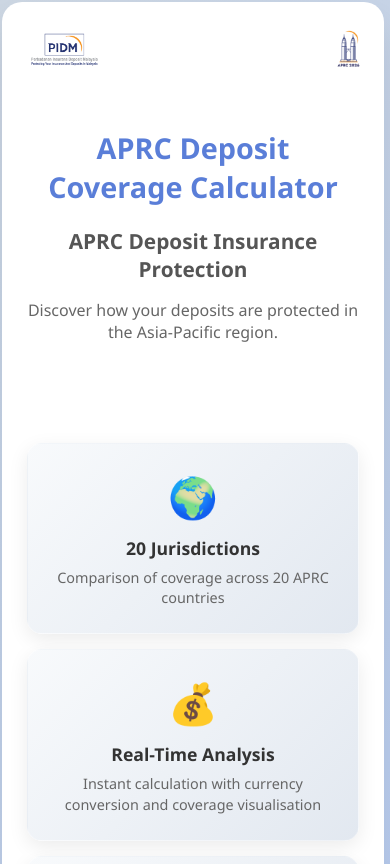
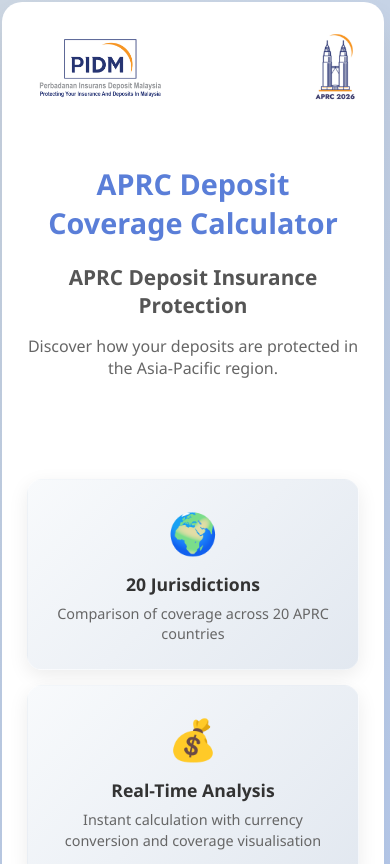
Before and after one commit to Piperzero/APRC2026, a plain HTML site: page V98-APRC.html in a window 390 px wide. Shown: the top 864 px of the page. Drawn offline with Linux system fonts and the light colour scheme.

Commit message:
120px logo resizing

```diff
--- a/V98-APRC.html
+++ b/V98-APRC.html
@@ -180,28 +180,28 @@
       margin-bottom: 4px;
     }
     .pidm-logo {
-      height: 44px;
-      max-height: 44px;
+      height: 120px;
+      max-height: 120px;
       width: auto;
-      max-width: 160px;
+      max-width: 260px;
       object-fit: contain;
       display: block;
     }
     .aprc-logo {
-      height: 44px;
-      max-height: 44px;
+      height: 120px;
+      max-height: 120px;
       width: auto;
-      max-width: 60px;
+      max-width: 100px;
       object-fit: contain;
       display: block;
     }
     @media (max-width: 600px) {
-      .pidm-logo { height: 34px; max-height: 34px; max-width: 120px; }
-      .aprc-logo { height: 34px; max-height: 34px; max-width: 46px; }
+      .pidm-logo { height: 80px; max-height: 80px; max-width: 190px; }
+      .aprc-logo { height: 80px; max-height: 80px; max-width: 70px; }
     }
     @media (max-width: 360px) {
-      .pidm-logo { height: 28px; max-height: 28px; }
-      .aprc-logo { height: 28px; max-height: 28px; }
+      .pidm-logo { height: 60px; max-height: 60px; }
+      .aprc-logo { height: 60px; max-height: 60px; }
     }
 
     /* ============================================
@@ -1042,8 +1042,8 @@
          ============================================ -->
     <div class="page active" id="page0">
       <div class="logo-bar">
-      <img src="https://raw.githubusercontent.com/Piperzero/APRC2026/main/PIDM26_transparent.png" alt="PIDM APRC 2026" class="pidm-logo" style="height:44px;width:auto;max-height:44px;">
-      <img src="https://raw.githubusercontent.com/Piperzero/APRC2026/main/aprc2026-logo.png" alt="APRC 2026" class="aprc-logo" style="height:44px;width:auto;max-height:44px;">
+      <img src="https://raw.githubusercontent.com/Piperzero/APRC2026/main/PIDM26_transparent.png" alt="PIDM APRC 2026" class="pidm-logo">
+      <img src="https://raw.githubusercontent.com/Piperzero/APRC2026/main/aprc2026-logo.png" alt="APRC 2026" class="aprc-logo">
     </div>
       <div class="landing-container">
         <div class="landing-header">
```
